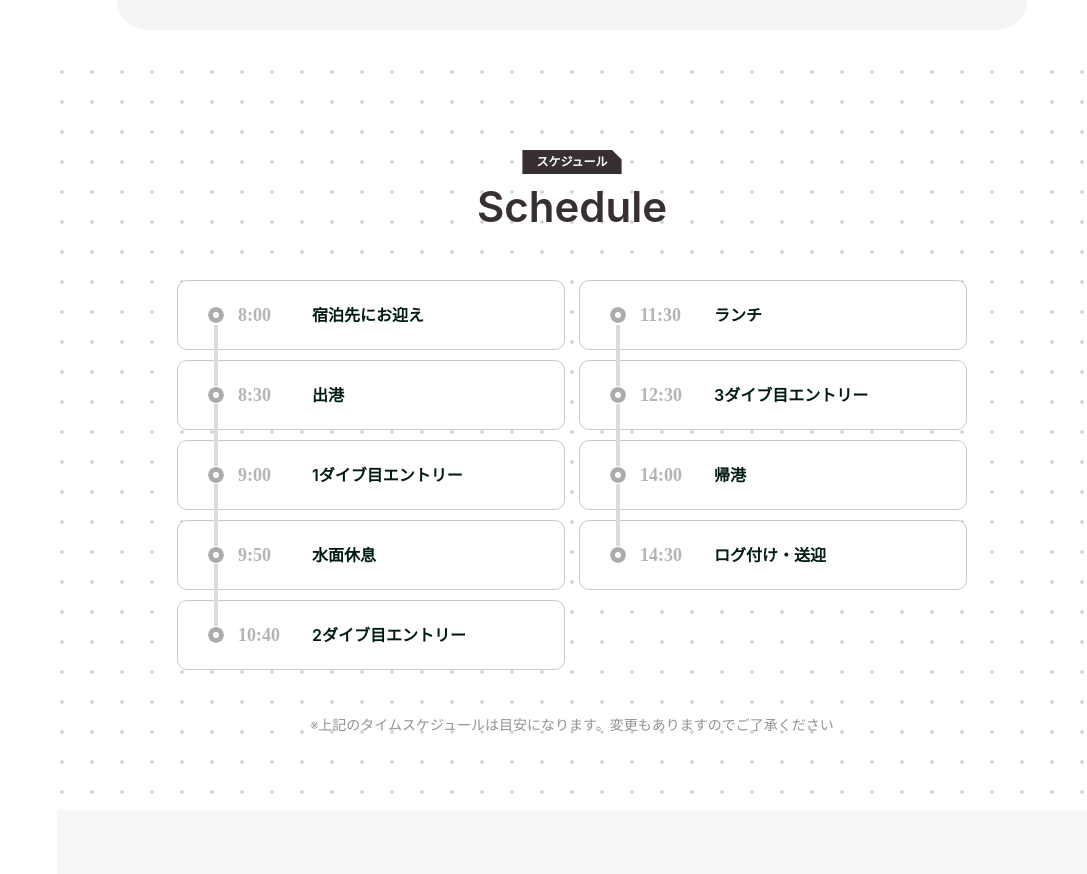
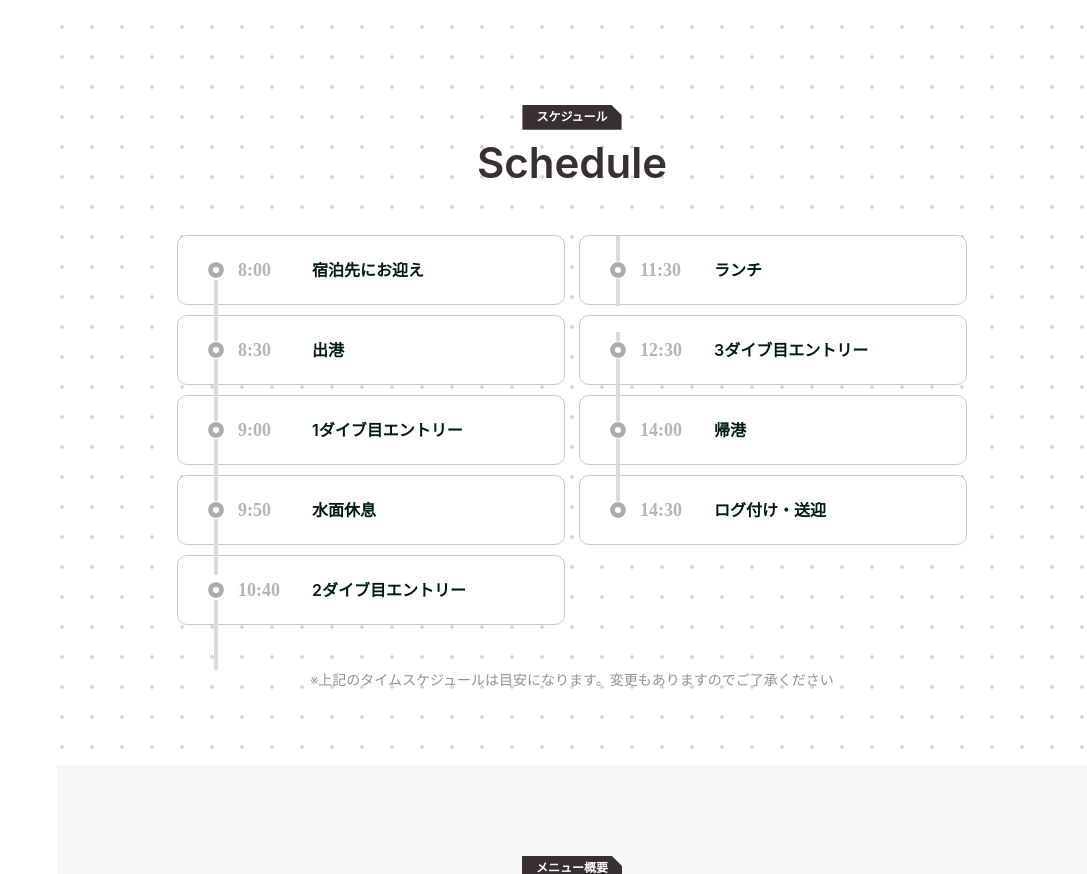
Before and after one commit to shimabukuronaoya/kapirina, a PHP site: page /menu/fundiving in a window 1280 px wide. Shown: the part 2200-3074 px from the top of the page, without its empty margins (193-1280 px from the left). Run offline with PHP 8.4, Linux system fonts and the light colour scheme; data that the repository does not hold is empty; some libraries are stand-ins or nearby versions; some web fonts are replaced.

Commit message:
体験ダイビング　ファンダイビング　FB

```diff
--- a/assets/css/scss/page/_diving.scss
+++ b/assets/css/scss/page/_diving.scss
@@ -64,11 +64,9 @@
     gap: 30px 0;
   }
 
-  .divingAboutList__btnBox{
 
-    .shopRecruit__link{
+  .shopRecruit__link{
       margin-top: 0;
-    }
   }
 }
 
@@ -106,8 +104,7 @@
 }
 
 .divingAboutList__item {
-  display: flex;
-  flex-direction: column;
+  display: block;
 
   &+:nth-child(2n){
     flex-direction: column;
@@ -132,6 +129,7 @@
   display: flex;
   flex-direction: column;
   gap: 15px 0;
+  margin-top: 15px;
 }
 
 .divingAboutList__ttl {
@@ -142,6 +140,17 @@
 .divingAboutList__txt {
   font-size: 14px;
   line-height: 1.71;
+}
+
+.funDivingPage{
+
+  .divingAboutList__contBox {
+    gap: 15px 0;
+  }
+
+  .shopRecruit__link{
+      margin-top: 0;
+  }
 }
 }
 
@@ -305,6 +314,32 @@
   display: flex;
   flex-direction: column;
   gap: 10px 14px;
+
+  &:first-of-type .scheduleList__item:last-child::after{
+    content: '';
+    display: block;
+    position: absolute;
+    top: 44px;
+    left: 36px;
+    width: 4px;
+    height: 70px;
+    background-color: #DBDBDB;
+    z-index: 1;
+  }
+
+  &:last-of-type .scheduleList__item:first-child::after{
+    content: '';
+    display: block;
+    position: absolute;
+    top: 0;
+    left: 36px;
+    width: 4px;
+    height: 70px;
+    background-color: #DBDBDB;
+    z-index: 1;
+  }
+
+
 }
 
 .scheduleList__item {
@@ -340,17 +375,6 @@
   }
 
 
-  &:first-of-type::after{
-    content: '';
-    display: block;
-    position: absolute;
-    top: 44px;
-    left: 36px;
-    width: 4px;
-    height: 70px;
-    background-color: #DBDBDB;
-    z-index: 1;
-  }
 
   &:last-child::after{
     content: '';
@@ -360,6 +384,18 @@
     left: 36px;
     width: 4px;
     height: 28px;
+    background-color: #DBDBDB;
+    z-index: 1;
+  }
+
+  &:first-child::after{
+    content: '';
+    display: block;
+    position: absolute;
+    top: 44px;
+    left: 36px;
+    width: 4px;
+    height: 70px;
     background-color: #DBDBDB;
     z-index: 1;
   }
```
Also changed, not shown: assets/css/style.css, 1 other file.
